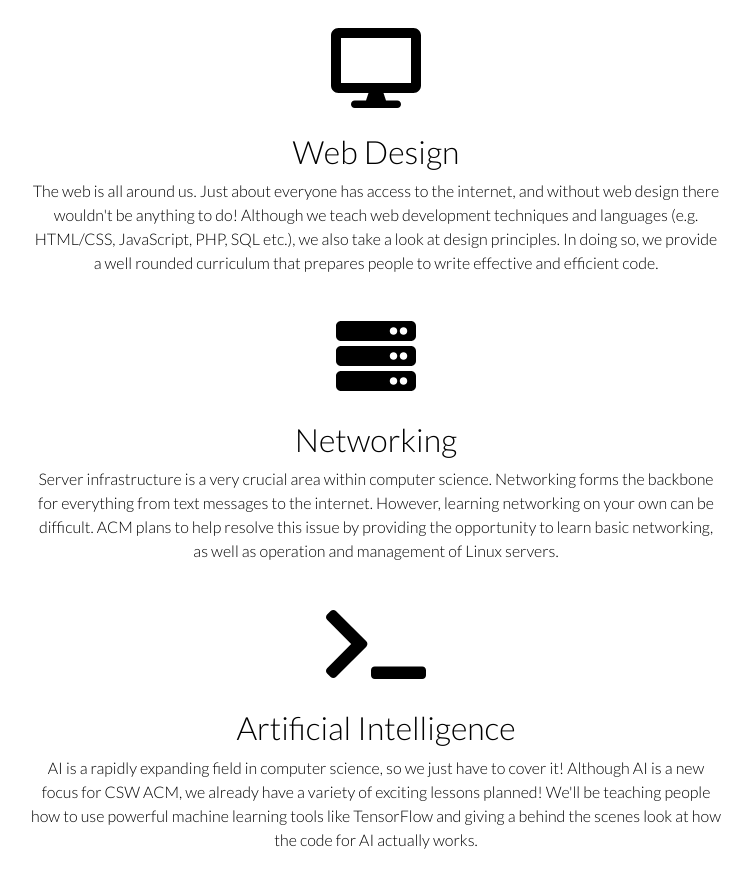
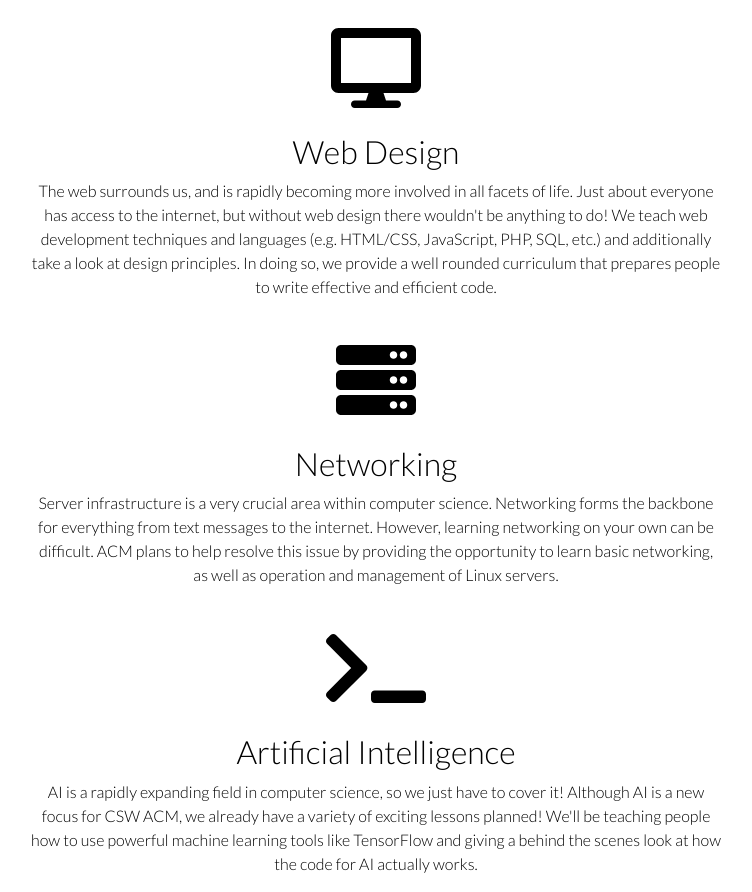
Before and after one commit to csw-acm/csw-acm.github.io, a plain HTML site: page index.html in a window 1280 px wide. Shown: the part 1293-2185 px from the top of the page, without its empty margins (264-1016 px from the left). Before the commit the page ends 2161 px from the top, so only its background shows below. Drawn offline with Linux system fonts and the light colour scheme.

Commit message:
Update index.html

```diff
--- a/index.html
+++ b/index.html
@@ -54,7 +54,7 @@
             	<i class="fas fa-5x fa-desktop"></i>
 			</div>
             <h2>Web Design</h2>
-            <p>The web is all around us. Just about everyone has access to the internet, and without web design there wouldn't be anything to do! Although we teach web development techniques and languages (e.g. HTML/CSS, JavaScript, PHP, SQL etc.), we also take a look at design principles. In doing so, we provide a well rounded curriculum that prepares people to write effective and efficient code.</p>
+            <p>The web surrounds us, and is rapidly becoming more involved in all facets of life. Just about everyone has access to the internet, but without web design there wouldn't be anything to do! We teach web development techniques and languages (e.g. HTML/CSS, JavaScript, PHP, SQL, etc.) and additionally take a look at design principles. In doing so, we provide a well rounded curriculum that prepares people to write effective and efficient code.</p>
           </div><!-- /.col-lg-4 -->
           <div class="col-lg-4">
             <div style="padding: 25px 25px;">
```
